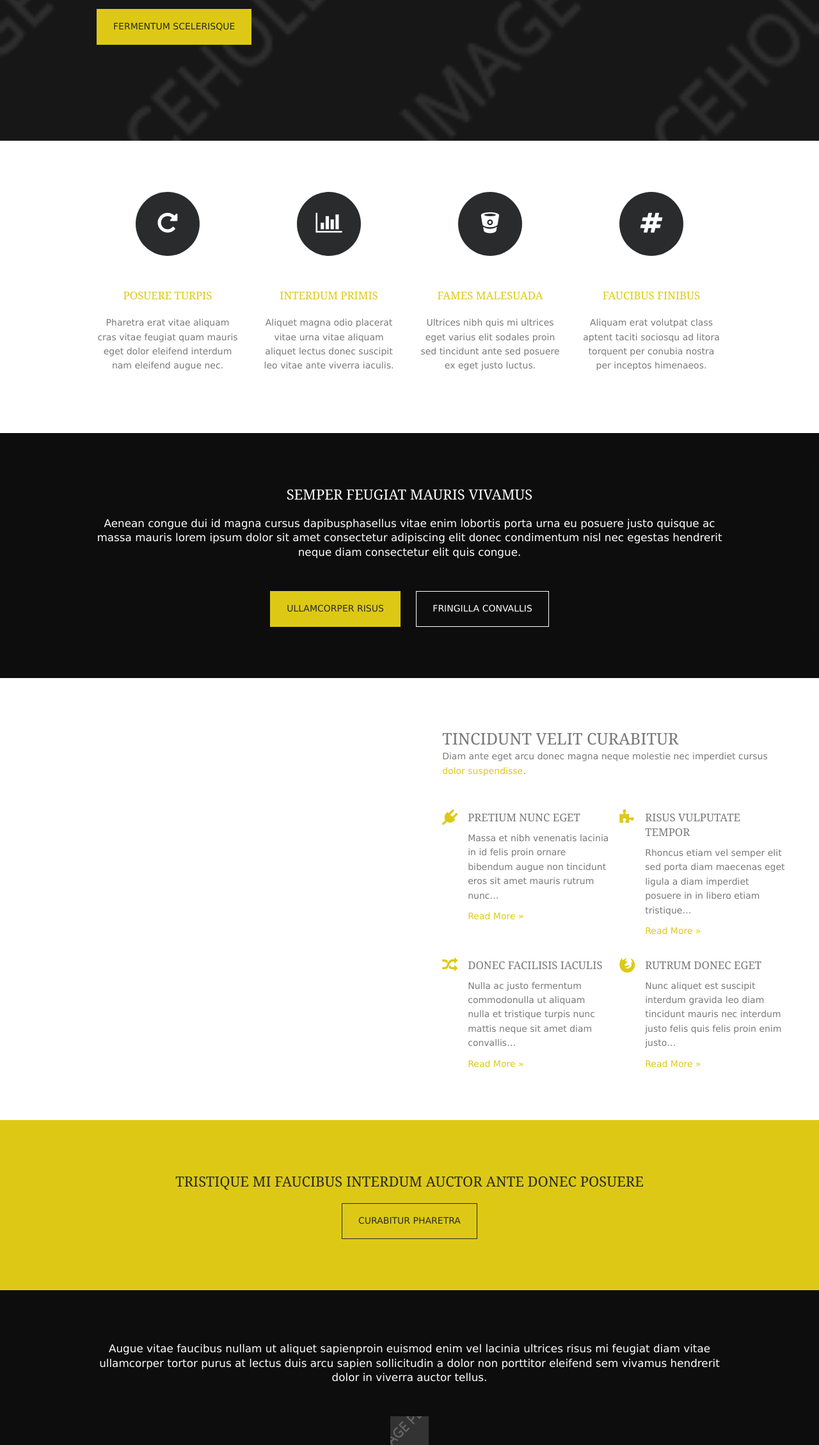
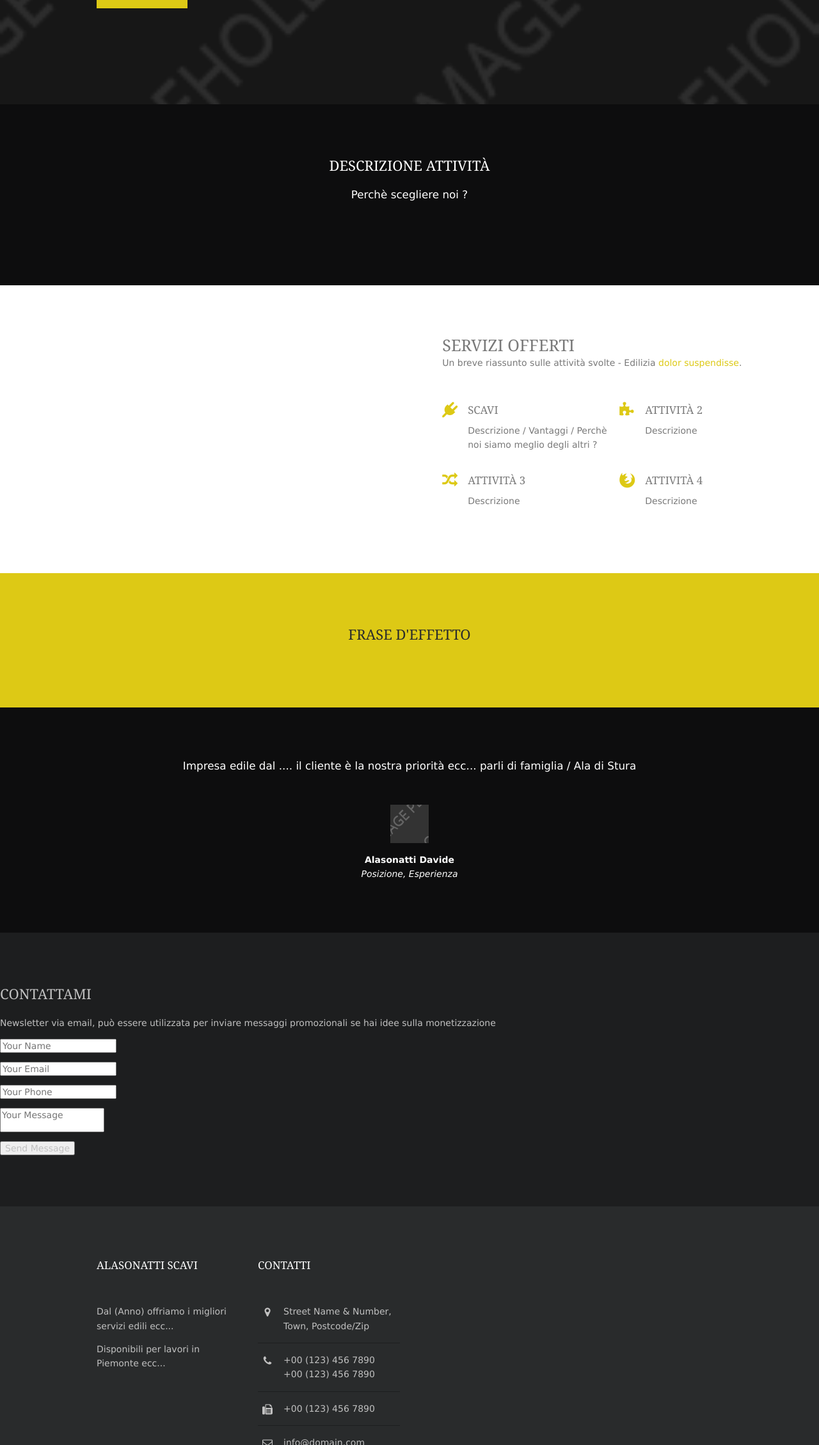
Before and after one commit to GitHub-BogdanRaresValentin/AlasonattiScavi, a plain HTML site: page index.html in a window 1280 px wide. Shown: the part 541-2800 px from the top of the page at 64% size. Drawn offline with Linux system fonts and the light colour scheme; files whose address does not match are found by name.

Commit message:
Update index.html

```diff
--- a/index.html
+++ b/index.html
@@ -46,37 +46,18 @@ Licence URI: http://www.os-templates.com/template-terms
     <header id="header" class="hoc clear">
       <!-- ################################################################################################ -->
       <div id="logo" class="fl_left">
-        <h1><a href="index.html">Limberly</a></h1>
+        <h1><a href="index.html">Alasonatti Scavi</a></h1>
       </div>
       <nav id="mainav" class="fl_right">
         <ul class="clear">
           <li class="active"><a href="index.html">Home</a></li>
-          <li><a class="drop" href="#">Pages</a>
+          <li><a class="drop" href="#">Lavori</a>
             <ul>
-              <li><a href="pages/gallery.html">Gallery</a></li>
-              <li><a href="pages/full-width.html">Full Width</a></li>
-              <li><a href="pages/sidebar-left.html">Sidebar Left</a></li>
-              <li><a href="pages/sidebar-right.html">Sidebar Right</a></li>
-              <li><a href="pages/basic-grid.html">Basic Grid</a></li>
+              <li><a href="pages/gallery.html">Galleria</a></li>
+
             </ul>
           </li>
-          <li><a class="drop" href="#">Dropdown</a>
-            <ul>
-              <li><a href="#">Level 2</a></li>
-              <li><a class="drop" href="#">Level 2 + Drop</a>
-                <ul>
-                  <li><a href="#">Level 3</a></li>
-                  <li><a href="#">Level 3</a></li>
-                  <li><a href="#">Level 3</a></li>
-                </ul>
-              </li>
-              <li><a href="#">Level 2</a></li>
-            </ul>
-          </li>
-          <li><a href="#">Link Text</a></li>
-          <li><a href="#">Link Text</a></li>
-        </ul>
-      </nav>
+
       <!-- ################################################################################################ -->
     </header>
   </div>
@@ -86,9 +67,9 @@ Licence URI: http://www.os-templates.com/template-terms
   <div id="pageintro" class="hoc clear">
     <!-- ################################################################################################ -->
     <article class="introtxt">
-      <p>Nullam commodo sem sed nunc suscipit non suscipit lectus suspendisse.</p>
-      <h2 class="heading">Feugiat mauris vitae laoreet nullam cursus in</h2>
-      <footer><a class="btn" href="#">Fermentum scelerisque</a></footer>
+      <p>Descrizione Breve</p>
+      <h2 class="heading">Titolo</h2>
+      <footer><a class="btn" href="#">Chiama Ora</a></footer>
     </article>
     <!-- ################################################################################################ -->
     <div class="clear"></div>
@@ -99,28 +80,7 @@ Licence URI: http://www.os-templates.com/template-terms
 <!-- ################################################################################################ -->
 <!-- ################################################################################################ -->
 <!-- ################################################################################################ -->
-<div class="wrapper row3">
-  <main class="hoc container clear">
-    <!-- main body -->
-    <!-- ################################################################################################ -->
-    <div class="group center">
-      <article class="one_quarter first"><i class="icon fa fa-repeat"></i>
-        <h4 class="font-x1"><a href="#">Posuere turpis</a></h4>
-        <p>Pharetra erat vitae aliquam cras vitae feugiat quam mauris eget dolor eleifend interdum nam eleifend augue nec.</p>
-      </article>
-      <article class="one_quarter"><i class="icon fa fa-bar-chart"></i>
-        <h4 class="font-x1"><a href="#">Interdum primis</a></h4>
-        <p>Aliquet magna odio placerat vitae urna vitae aliquam aliquet lectus donec suscipit leo vitae ante viverra iaculis.</p>
-      </article>
-      <article class="one_quarter"><i class="icon fa fa-bitbucket"></i>
-        <h4 class="font-x1"><a href="#">Fames malesuada</a></h4>
-        <p>Ultrices nibh quis mi ultrices eget varius elit sodales proin sed tincidunt ante sed posuere ex eget justo luctus.</p>
-      </article>
-      <article class="one_quarter"><i class="icon fa fa-hashtag"></i>
-        <h4 class="font-x1"><a href="#">Faucibus finibus</a></h4>
-        <p>Aliquam erat volutpat class aptent taciti sociosqu ad litora torquent per conubia nostra per inceptos himenaeos.</p>
-      </article>
-    </div>
+
     <!-- ################################################################################################ -->
     <!-- / main body -->
     <div class="clear"></div>
@@ -133,14 +93,8 @@ Licence URI: http://www.os-templates.com/template-terms
   <div class="hoc container clear center">
     <!-- ################################################################################################ -->
     <article>
-      <h2 class="heading">Semper feugiat mauris vivamus</h2>
-      <p class="nospace btmspace-50 font-x1">Aenean congue dui id magna cursus dapibusphasellus vitae enim lobortis porta urna eu posuere justo quisque ac massa mauris lorem ipsum dolor sit amet consectetur adipiscing elit donec condimentum nisl nec egestas hendrerit neque diam consectetur elit quis congue.</p>
-      <footer>
-        <ul class="nospace inline pushright">
-          <li><a class="btn" href="#">Ullamcorper risus</a></li>
-          <li><a class="btn inverse" href="#">Fringilla convallis</a></li>
-        </ul>
-      </footer>
+      <h2 class="heading">Descrizione attività</h2>
+      <p class="nospace btmspace-50 font-x1">Perchè scegliere noi ?</p>
     </article>
     <!-- ################################################################################################ -->
   </div>
@@ -153,36 +107,36 @@ Licence URI: http://www.os-templates.com/template-terms
     <section class="box">
       <!-- ################################################################################################ -->
       <div class="btmspace-50">
-        <h3 class="font-x2 nospace">Tincidunt velit curabitur</h3>
-        <p class="nospace">Diam ante eget arcu donec magna neque molestie nec imperdiet cursus <a href="#">dolor suspendisse</a>.</p>
+        <h3 class="font-x2 nospace">Servizi Offerti</h3>
+        <p class="nospace">Un breve riassunto sulle attività svolte - Edilizia <a href="#">dolor suspendisse</a>.</p>
       </div>
       <ul class="nospace group services">
         <li class="one_half first">
           <article><a href="#"><i class="fa fa-plug"></i></a>
-            <h6 class="heading">Pretium nunc eget</h6>
-            <p>Massa et nibh venenatis lacinia in id felis proin ornare bibendum augue non tincidunt eros sit amet mauris rutrum nunc&hellip;</p>
-            <footer><a href="#">Read More &raquo;</a></footer>
+            <h6 class="heading">Scavi</h6>
+            <p>Descrizione / Vantaggi / Perchè noi siamo meglio degli altri ?</p>
+
           </article>
         </li>
         <li class="one_half">
           <article><a href="#"><i class="fa fa-puzzle-piece"></i></a>
-            <h6 class="heading">Risus vulputate tempor</h6>
-            <p>Rhoncus etiam vel semper elit sed porta diam maecenas eget ligula a diam imperdiet posuere in in libero etiam tristique&hellip;</p>
-            <footer><a href="#">Read More &raquo;</a></footer>
+            <h6 class="heading">Attività 2</h6>
+            <p>Descrizione</p>
+
           </article>
         </li>
         <li class="one_half first">
           <article><a href="#"><i class="fa fa-random"></i></a>
-            <h6 class="heading">Donec facilisis iaculis</h6>
-            <p>Nulla ac justo fermentum commodonulla ut aliquam nulla et tristique turpis nunc mattis neque sit amet diam convallis&hellip;</p>
-            <footer><a href="#">Read More &raquo;</a></footer>
+            <h6 class="heading">Attività 3</h6>
+            <p>Descrizione</p>
+
           </article>
         </li>
         <li class="one_half">
           <article><a href="#"><i class="fa fa-firefox"></i></a>
-            <h6 class="heading">Rutrum donec eget</h6>
-            <p>Nunc aliquet est suscipit interdum gravida leo diam tincidunt mauris nec interdum justo felis quis felis proin enim justo&hellip;</p>
-            <footer><a href="#">Read More &raquo;</a></footer>
+            <h6 class="heading">Attività 4</h6>
+            <p>Descrizione </p>
+
           </article>
         </li>
       </ul>
@@ -196,8 +150,7 @@ Licence URI: http://www.os-templates.com/template-terms
 <div class="wrapper coloured">
   <article class="hoc container clear center">
     <!-- ################################################################################################ -->
-    <h6 class="heading capitalise">Tristique mi faucibus interdum auctor ante donec posuere</h6>
-    <p class="nospace"><a class="btn inverse" href="#">Curabitur pharetra</a></p>
+    <h6 class="heading capitalise">Frase D'effetto</h6>
     <!-- ################################################################################################ -->
   </article>
 </div>
@@ -207,10 +160,10 @@ Licence URI: http://www.os-templates.com/template-terms
 <div class="wrapper bgded overlay" style="background-image:url('images/demo/backgrounds/04.png');">
   <div class="hoc container center clear">
     <!-- ################################################################################################ -->
-    <blockquote class="nospace btmspace-50 font-x1">Augue vitae faucibus nullam ut aliquet sapienproin euismod enim vel lacinia ultrices risus mi feugiat diam vitae ullamcorper tortor purus at lectus duis arcu sapien sollicitudin a dolor non porttitor eleifend sem vivamus hendrerit dolor in viverra auctor tellus.</blockquote>
+    <blockquote class="nospace btmspace-50 font-x1">Impresa edile dal .... il cliente è la nostra priorità ecc... parli di famiglia / Ala di Stura  </blockquote>
     <figure><img class="btmspace-15" src="images/demo/60x60.png" alt="">
-      <figcaption><strong>A.Doe</strong><br>
-        <em>Position, Company Name</em></figcaption>
+      <figcaption><strong>Alasonatti Davide</strong><br>
+        <em>Posizione, Esperienza</em></figcaption>
     </figure>
     <!-- ################################################################################################ -->
   </div>
@@ -218,36 +171,51 @@ Licence URI: http://www.os-templates.com/template-terms
 <!-- ################################################################################################ -->
 <!-- ################################################################################################ -->
 <!-- ################################################################################################ -->
-<div class="wrapper row3">
-  <section class="hoc container clear">
-    <!-- ################################################################################################ -->
-    <div class="center btmspace-50">
-      <h3 class="font-x2 nospace">Proin laoreet eros</h3>
-      <p class="nospace">Eros etiam vel felis nulla donec eleifend facilisis faucibus aliquam dictum enim ac <a href="#">vehicula tristique</a>.</p>
-    </div>
-    <div class="group">
-      <article class="one_third first"><a href="#"><img class="btmspace-30" src="images/demo/320x210.png" alt=""></a>
-        <time class="block font-xs" datetime="2045-04-06">6<sup>th</sup> April 2045</time>
-        <h4 class="nospace font-x1">Vitae tortor placerat</h4>
-        <p>Vel consectetur interdum orci aliquam vel accumsan turpis hendrerit dolor tincidunt tincidunt vestibulum purus&hellip;</p>
-        <p class="nospace"><a href="#">Read More &raquo;</a></p>
-      </article>
-      <article class="one_third"><a href="#"><img class="btmspace-30" src="images/demo/320x210.png" alt=""></a>
-        <time class="block font-xs" datetime="2045-04-05">5<sup>th</sup> April 2045</time>
-        <h4 class="nospace font-x1">Dictum ut felis</h4>
-        <p>Justo lacinia nibh eget porttitor erat metus in mauris nulla volutpat lectus risus sit amet vestibulum dui suscipit&hellip;</p>
-        <p class="nospace"><a href="#">Read More &raquo;</a></p>
-      </article>
-      <article class="one_third"><a href="#"><img class="btmspace-30" src="images/demo/320x210.png" alt=""></a>
-        <time class="block font-xs" datetime="2045-04-04">4<sup>th</sup> April 2045</time>
-        <h4 class="nospace font-x1">Consectetur vel neque</h4>
-        <p>Eget proin in purus bibendum lacinia metus ornare rutrum eros lorem ipsum dolor sit amet consectetur adipiscing elit&hellip;</p>
-        <p class="nospace"><a href="#">Read More &raquo;</a></p>
-      </article>
-    </div>
-    <!-- ################################################################################################ -->
-  </section>
-</div>
+<div id="contact" class="section db">
+        <div class="container">
+            <div class="section-title text-center">
+                <h3>Contattami</h3>
+                <p>Newsletter via email, può essere utilizzata per inviare messaggi promozionali se hai idee sulla monetizzazione </p>
+            </div><!-- end title -->
+
+            <div class="row">
+                <div class="col-md-12">
+                    <div class="contact_form">
+                        <div id="message"></div>
+                        <form id="contactForm" name="sentMessage" novalidate="novalidate">
+							<div class="row">
+								<div class="col-md-12">
+									<div class="form-group">
+										<input class="form-control" id="name" type="text" placeholder="Your Name" required="required" data-validation-required-message="Please enter your name.">
+										<p class="help-block text-danger"></p>
+									</div>
+									<div class="form-group">
+										<input class="form-control" id="email" type="email" placeholder="Your Email" required="required" data-validation-required-message="Please enter your email address.">
+										<p class="help-block text-danger"></p>
+									</div>
+									<div class="form-group">
+										<input class="form-control" id="phone" type="tel" placeholder="Your Phone" required="required" data-validation-required-message="Please enter your phone number.">
+										<p class="help-block text-danger"></p>
+									</div>
+								</div>
+								<div class="col-md-12">
+									<div class="form-group">
+										<textarea class="form-control" id="message" placeholder="Your Message" required="required" data-validation-required-message="Please enter a message."></textarea>
+										<p class="help-block text-danger"></p>
+									</div>
+								</div>
+								<div class="clearfix"></div>
+								<div class="col-lg-12 text-center">
+									<div id="success"></div>
+									<button id="sendMessageButton" class="sim-btn btn-hover-new" data-text="Send Message" type="submit">Send Message</button>
+								</div>
+							</div>
+						</form>
+                    </div>
+                </div><!-- end col -->
+            </div><!-- end row -->
+        </div><!-- end container -->
+    </div><!-- end section -->
 <!-- ################################################################################################ -->
 <!-- ################################################################################################ -->
 <!-- ################################################################################################ -->
@@ -255,12 +223,12 @@ Licence URI: http://www.os-templates.com/template-terms
   <footer id="footer" class="hoc clear">
     <!-- ################################################################################################ -->
     <div class="one_quarter first">
-      <h6 class="title">Tortor vestibulum</h6>
-      <p>Nulla nec metus sed arcu suscipit dignissimmaecenas lobortis quam vel leo placerat lacinia quisque ac dolor fermentum ultrices.</p>
-      <p>Lacus donec aliquam sodales orci eget convallis mauris tempor id leo massa euismod id nisl eu molestie erat.</p>
+      <h6 class="title">Alasonatti Scavi</h6>
+      <p>Dal (Anno) offriamo i migliori servizi edili ecc... </p>
+      <p>Disponibili per lavori in Piemonte ecc... </p>
     </div>
     <div class="one_quarter">
-      <h6 class="title">Tellus ut feugiat</h6>
+      <h6 class="title">Contatti</h6>
       <ul class="nospace linklist contact">
         <li><i class="fa fa-map-marker"></i>
           <address>
@@ -273,35 +241,7 @@ Licence URI: http://www.os-templates.com/template-terms
         <li><i class="fa fa-envelope-o"></i> info@domain.com</li>
       </ul>
     </div>
-    <div class="one_quarter">
-      <h6 class="title">Pulvinar et fusce</h6>
-      <ul class="nospace linklist">
-        <li><a href="#">Felis elit ut mollis urna</a></li>
-        <li><a href="#">Ipsum mauris tincidunt at</a></li>
-        <li><a href="#">Nibh ut dignissim elementum</a></li>
-        <li><a href="#">Leo integer suscipit sagittis</a></li>
-        <li><a href="#">Blandit in hac habitasse</a></li>
-      </ul>
-    </div>
-    <div class="one_quarter">
-      <h6 class="title">Dictumst integer</h6>
-      <ul class="nospace linklist">
-        <li>
-          <article>
-            <h6 class="nospace font-x1"><a href="#">Vel metus pharetra</a></h6>
-            <time class="font-xs block btmspace-10" datetime="2045-04-06">Friday, 6<sup>th</sup> April 2045</time>
-            <p class="nospace">Maximus ipsum vestibulum diam tortor suscipit vitae&hellip;</p>
-          </article>
-        </li>
-        <li>
-          <article>
-            <h6 class="nospace font-x1"><a href="#">Fermentum tellus</a></h6>
-            <time class="font-xs block btmspace-10" datetime="2045-04-05">Thursday, 5<sup>th</sup> April 2045</time>
-            <p class="nospace">Posuere cursus magnaproin id neque nunc non bibendum&hellip;</p>
-          </article>
-        </li>
-      </ul>
-    </div>
+
     <!-- ################################################################################################ -->
   </footer>
 </div>
@@ -311,8 +251,8 @@ Licence URI: http://www.os-templates.com/template-terms
 <div class="wrapper row5">
   <div id="copyright" class="hoc clear">
     <!-- ################################################################################################ -->
-    <p class="fl_left">Copyright &copy; 2016 - All Rights Reserved - <a href="#">Domain Name</a></p>
-    <p class="fl_right">Template by <a target="_blank" href="http://www.os-templates.com/" title="Free Website Templates">OS Templates</a></p>
+    <p class="fl_left">Copyright &copy; 2016 - All Rights Reserved - <a href="#">Alasonatti Scavi</a></p>
+    <p class="fl_right">Template by <a target="_blank" href="http://www.os-templates.com/" title="Free Website Templates">Bgdrsv</a></p>
     <!-- ################################################################################################ -->
   </div>
 </div>
```
